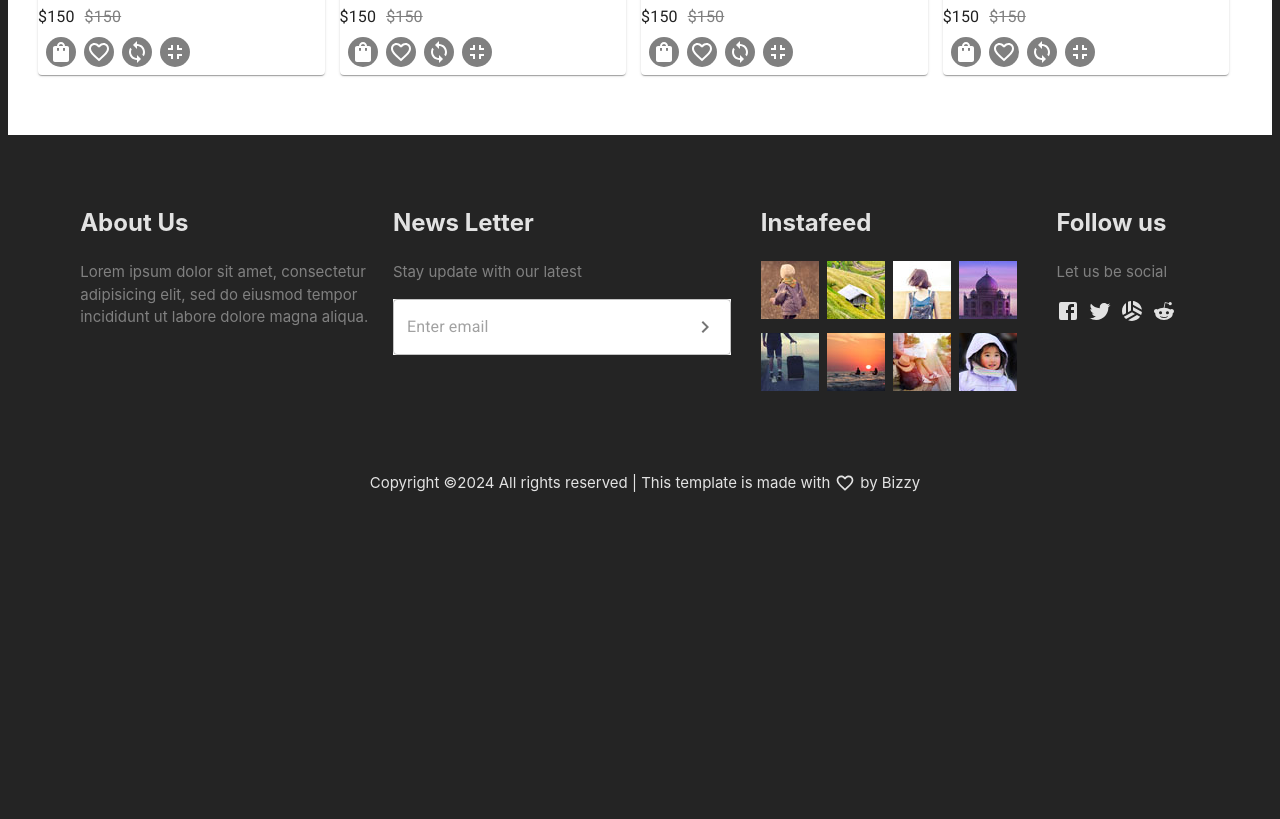
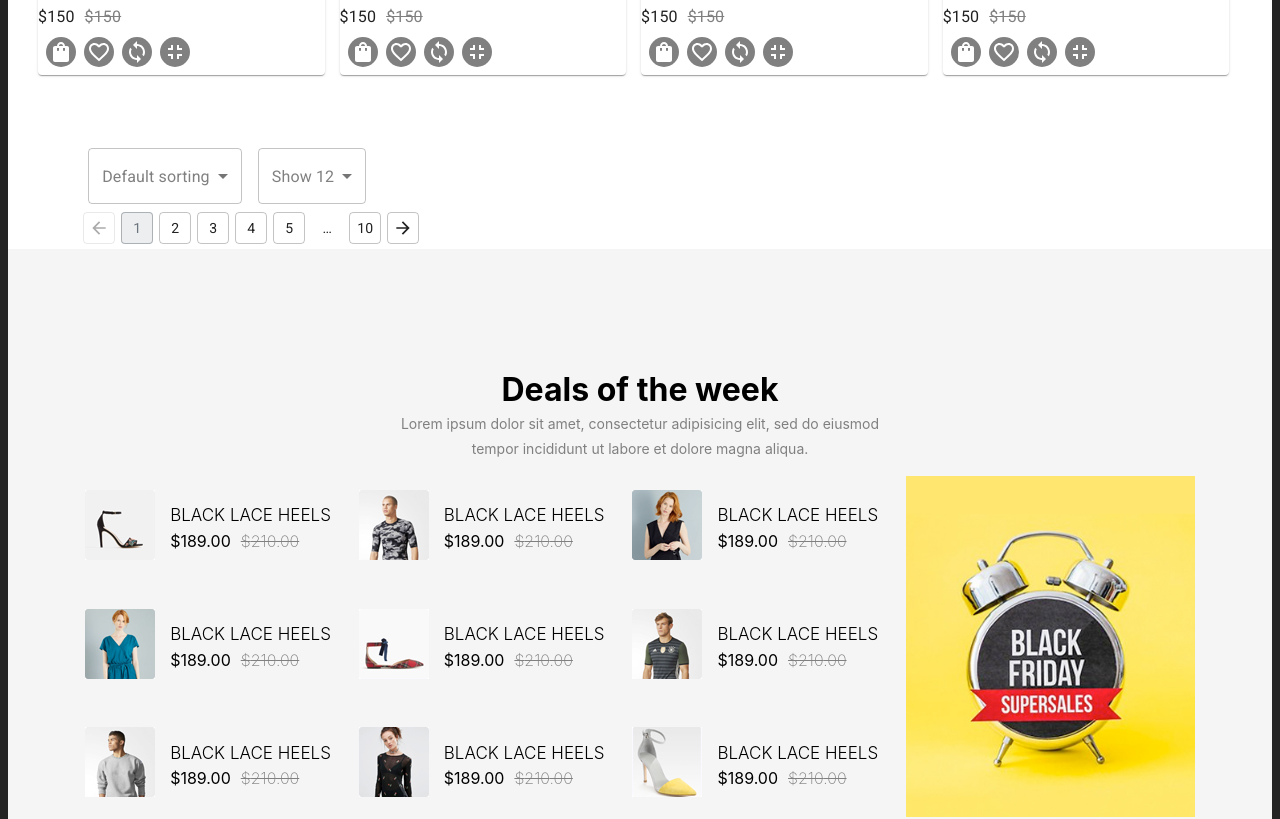
Before and after one commit to BridgetKas/ShoeStore, a React (Vite) app: page /shop in a window 1280 px wide. Shown: the part 2820-3639 px from the top of the page. Before the commit the page ends 3360 px from the top, so only its background shows below. Built offline with nearby package versions, Linux system fonts and the light colour scheme.

Commit message:
Added select  Component

```diff
--- a/src/pages/Shop/page.jsx
+++ b/src/pages/Shop/page.jsx
@@ -1,3 +1,4 @@
+import DealsComp from '../../components/common/Deals/deals';
 import ShoeO from '../../components/common/Shoe/shoe';
 import HeaderComp from '../../layout/Header/header';
 import CategoryComp from './category';
@@ -16,6 +17,8 @@ function ShopPage() {
       <PriceRangeComp/>
       <SelectComp textcolor='gray' background='white'/>
       <ShoeO/>
+      <SelectComp textcolor='gray' background='white'/>
+      <DealsComp/>
 
     </div>
   )
```
